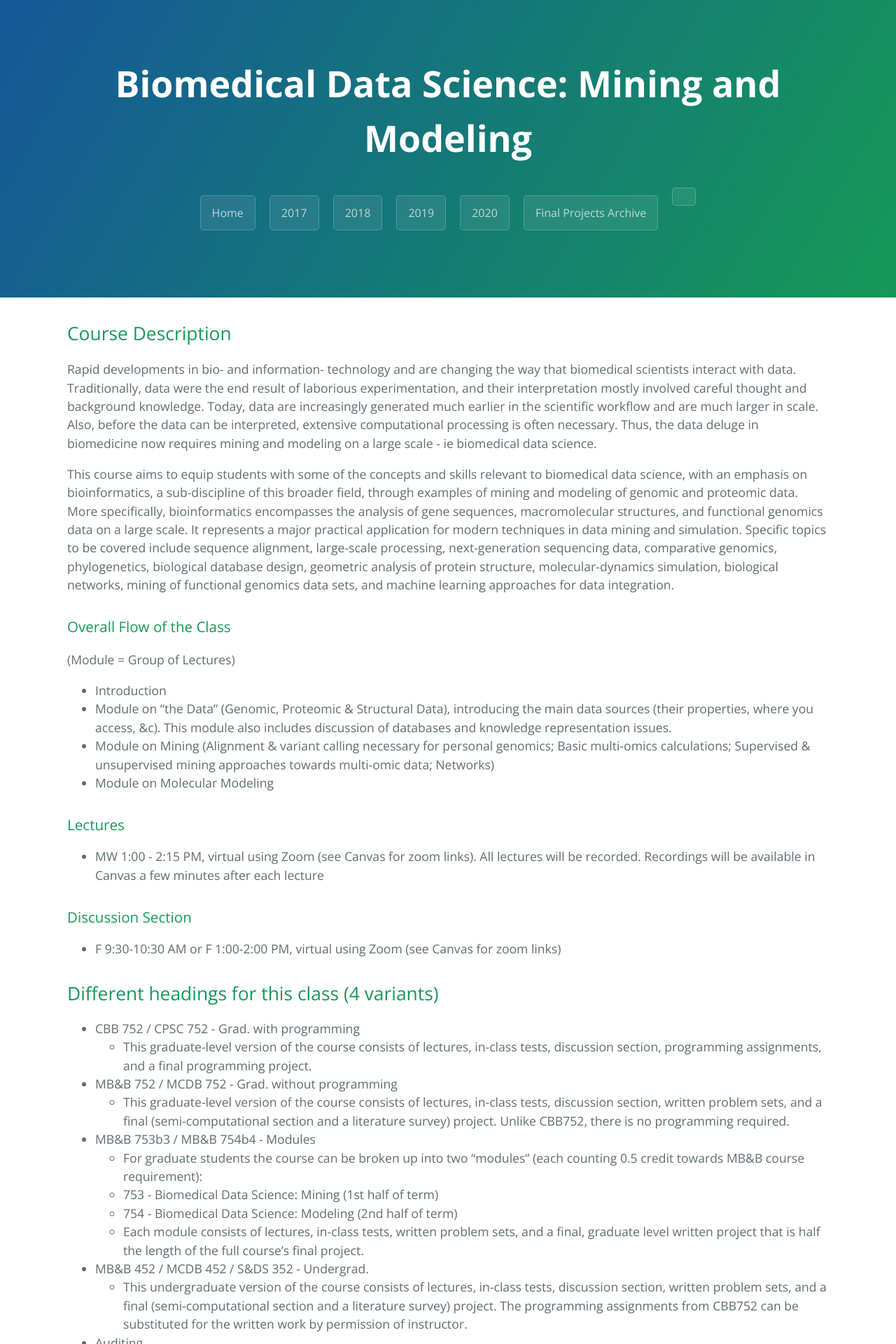
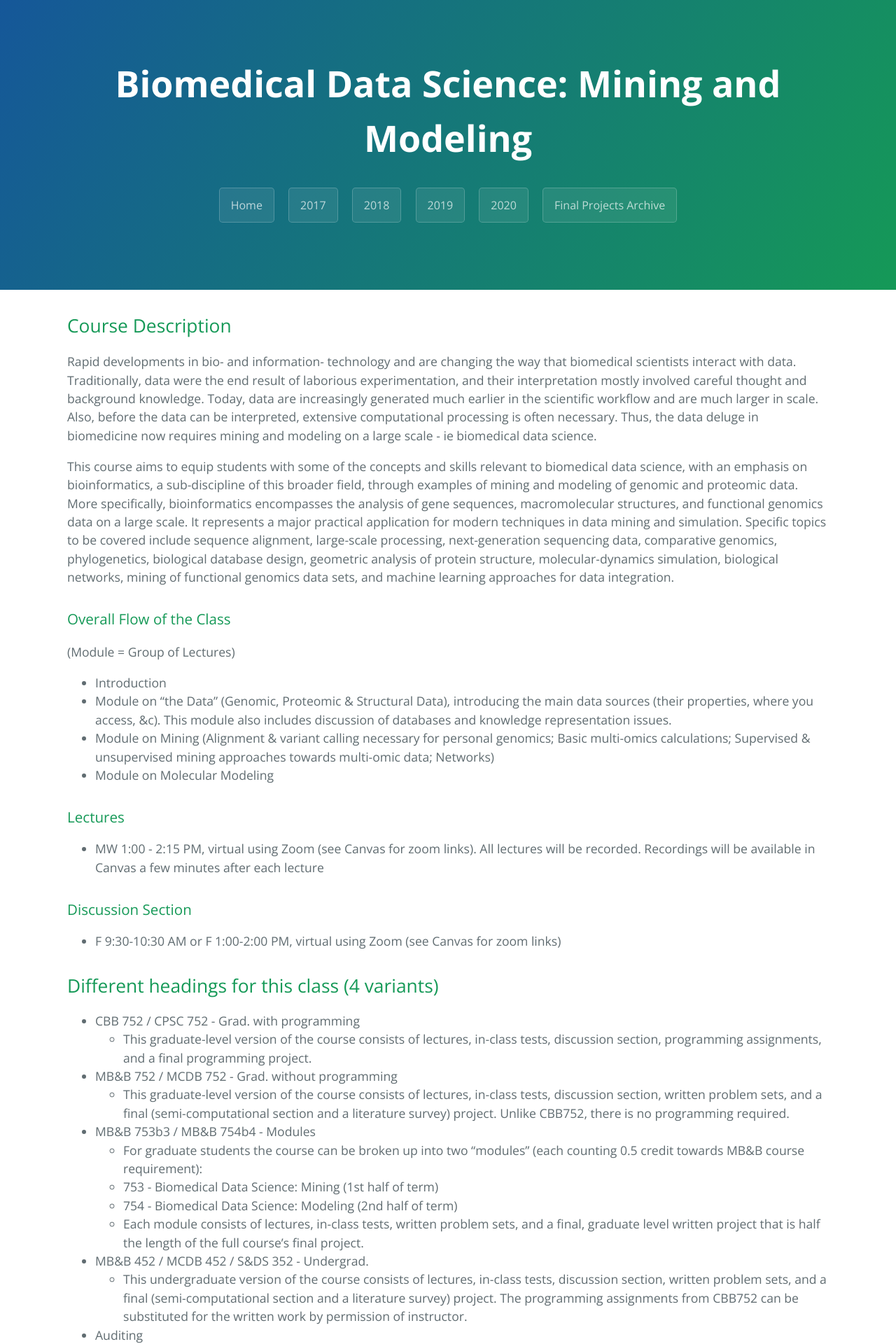
Before and after one commit to susannaliu0705/cbb752-zimmerone-projects, a Jekyll site: the page built from index.md, in a window 1280 px wide. Shown: the top 1920 px of the page at 70% size. Built offline with Jekyll 4.4.1, drawn with Linux system fonts in a browser that asks for light colours; our own code applies the rules of GitHub Pages for plain Markdown files.

Commit message:
Update page-header.html
Signed-off-by: susannaliu0705 <72394091+susannaliu0705@users.noreply.github.com>

```diff
--- a/_includes/page-header.html
+++ b/_includes/page-header.html
@@ -6,6 +6,5 @@
   <a href="/info" class="btn">2018</a>
   <a href="/discussion" class="btn">2019</a>
   <a href="/assignments" class="btn">2020</a>
-  <a href="/quiz" class="btn">Final Projects Archive</a>
-  <a href="/final" class="btn"></a>
+  <a href="/finalprojects" class="btn">Final Projects Archive</a>
 </section>
```
